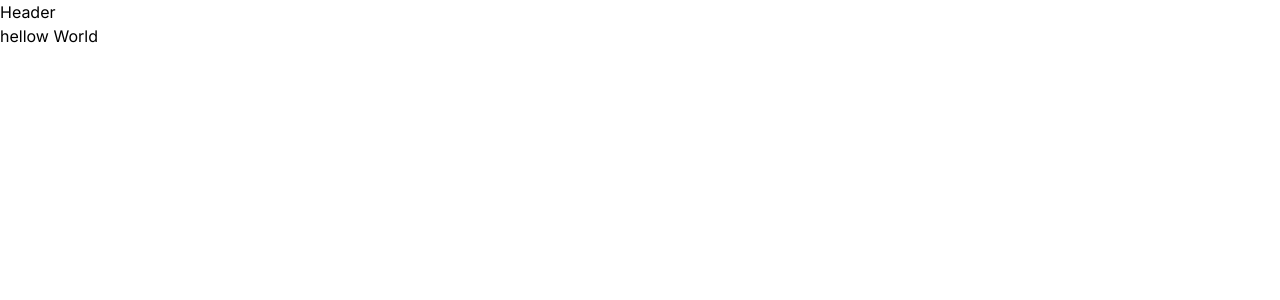
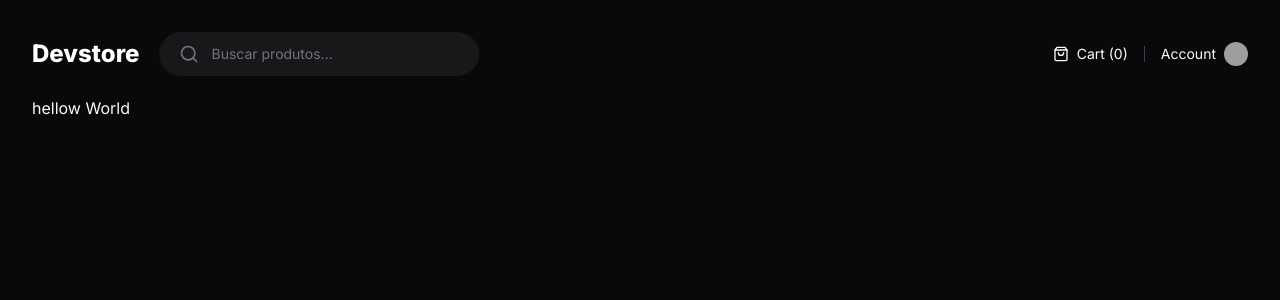
Before and after one commit to jpsoul-dev/next-ecommerce-rocketseat, a Next.js app: page / in a window 1280 px wide. Shown: the top 300 px of the page. Built offline with nearby package versions, Linux system fonts and the light colour scheme; grey boxes are pictures that could not be loaded.

Commit message:
Componente: Header

```diff
--- a/next.config.mjs
+++ b/next.config.mjs
@@ -1,4 +1,8 @@
 /** @type {import('next').NextConfig} */
-const nextConfig = {};
+const nextConfig = {
+  images: {
+    domains: ['github.com'],
+  },
+}
 
-export default nextConfig;
+export default nextConfig
--- a/package.json
+++ b/package.json
@@ -9,7 +9,9 @@
     "lint": "next lint"
   },
   "dependencies": {
+    "lucide-react": "^0.379.0",
     "next": "14.2.3",
+    "prettier-plugin-import-sort": "^0.0.7",
     "react": "^18",
     "react-dom": "^18"
   },
--- a/prettier.config.js
+++ b/prettier.config.js
@@ -1,3 +1,6 @@
 module.exports = {
-  plugins: [import('prettier-plugin-tailwindcss')],
+  plugins: [
+    import('prettier-plugin-tailwindcss'),
+    import('prettier-plugin-import-sort'),
+  ],
 }
--- a/src/app/(main)/layout.tsx
+++ b/src/app/(main)/layout.tsx
@@ -5,7 +5,7 @@
   children,
 }: Readonly<{ children: ReactNode }>) {
   return (
-    <div>
+    <div className="mx-auto grid min-h-screen w-full max-w-[1600px] grid-rows-app gap-5 p-8">
       <Header />
       {children}
     </div>
--- a/src/app/layout.tsx
+++ b/src/app/layout.tsx
@@ -15,7 +15,7 @@
 }>) {
   return (
     <html lang="pt-BR" className={inter.variable}>
-      <body>{children}</body>
+      <body className="bg-zinc-950 text-zinc-50 antialiased">{children}</body>
     </html>
   )
 }
--- a/src/components/header.tsx
+++ b/src/components/header.tsx
@@ -1,3 +1,40 @@
+import { Search, ShoppingBag } from 'lucide-react'
+import Image from 'next/image'
+import Link from 'next/link'
+
 export function Header() {
-  return <div>Header</div>
+  return (
+    <div className="flex items-center justify-between">
+      <div className="flex items-center gap-5">
+        <Link href="/" className="text-2xl font-extrabold text-white">
+          Devstore
+        </Link>
+        <form className="flex w-[320px] items-center gap-3 rounded-full bg-zinc-900 px-5 py-3 ring-zinc-700">
+          <Search className="w-5 h-5 text-zinc-500" />
+          <input
+            placeholder="Buscar produtos..."
+            className="flex-1 bg-transparent text-sm outline-none placeholder:text-zinc-500"
+          />
+        </form>
+      </div>
+
+      <div className="flex items-center gap-4">
+        <div className="flex items-center gap-2">
+          <ShoppingBag className="h-4 w-4" />
+          <span className="text-sm">Cart (0)</span>
+        </div>
+        <div className="w-px h-4 bg-zinc-700" />
+        <Link href="/" className="flex items-center gap-2 hover:underline">
+          <span className="text-sm">Account</span>
+          <Image
+            src="https://github.com/jpsoul-dev.png"
+            className="h-6 w-6 rounded-full"
+            width={24}
+            height={24}
+            alt=""
+          />
+        </Link>
+      </div>
+    </div>
+  )
 }
--- a/tailwind.config.ts
+++ b/tailwind.config.ts
@@ -10,6 +10,9 @@
     fontFamily: {
       sans: 'var(--font-inter)',
     },
+    gridTemplateRows: {
+      app: 'min-content max-content',
+    },
   },
   plugins: [],
 }
```
Also changed, not shown: 1 other file (tests, documents, lock files or other folders).
